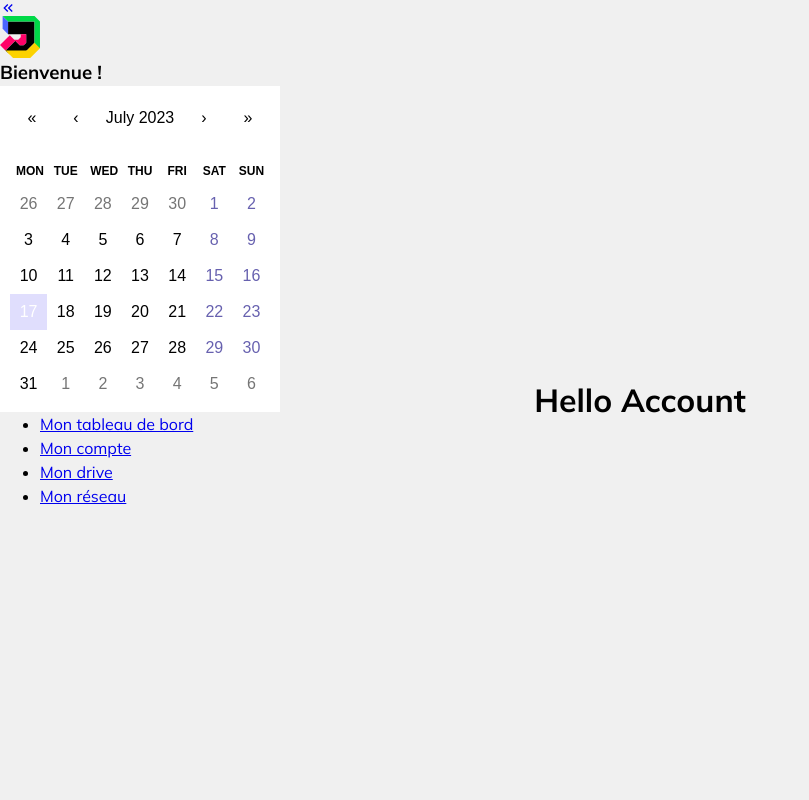
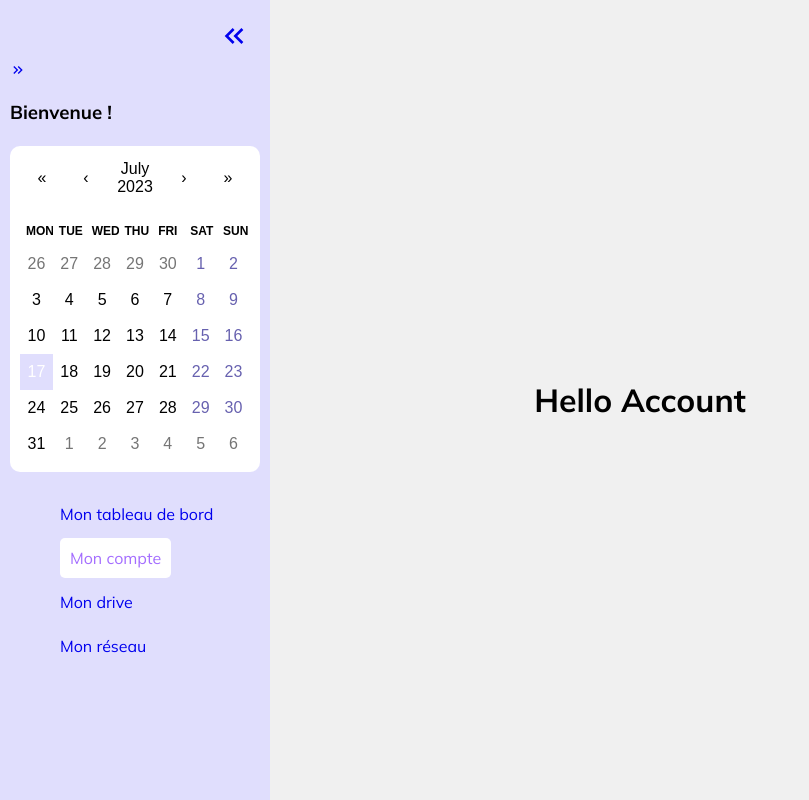
Before and after one commit to chrisberlant/jobmemo-front, a React (Vite) app: page /account in a window 1280 px wide. Shown: the whole page, without its empty margins (0-809 px from the left). Built offline with nearby package versions, Linux system fonts and the light colour scheme.

Commit message:
:construction: full Navbar but without collapse animation

```diff
--- a/src/components/Navbar/Navbar.scss
+++ b/src/components/Navbar/Navbar.scss
@@ -1,22 +1,40 @@
 @use '../../styles/variables' as v;
 
 .Navbar-container {
+	display: flex;
+	flex-direction: column;
   position: fixed;
   left: 0;
   top: 0;
+	padding: 10px;
+	background-color: #e0defd;
+	height: 100vh;
 
-  .logo {
-    width: 40px;
-  }
+	.Navbar {
+		display: flex;
+		justify-content: flex-end;;
+		.Menu-icons{
+			font-size: 2rem;
+			margin: 10px;
+		}
+
+  	.logo {
+    	width: 40px;
+  	}
+}
 
   .Calendar-container {
+
+		margin: 20px 0 20px 0;
+
     .react-calendar {
-      width: 350px;
-      max-width: 80%;
+      width: 250px;
+      max-width: 100%;
       background: white;
       font-family: Arial, Helvetica, sans-serif;
       line-height: 1.125em;
       padding: 10px;
+			border-radius: 10px;
     }
 
     .react-calendar--doubleView {
@@ -151,11 +169,34 @@
 
     .react-calendar__tile--active:enabled:hover,
     .react-calendar__tile--active:enabled:focus {
-      background: #1087ff;
+      background: #6761af;
     }
 
     .react-calendar--selectRange .react-calendar__tile--hover {
       background-color: #e6e6e6;
     }
   }
+
+	.Nav-menu {
+
+		.Hello-text{
+			margin: 20px 0 20px 0;
+		}
+
+		&__items {
+			list-style: none;
+			padding: 10px;
+
+			a {
+				text-decoration: none;
+				transition: 250ms;
+			}
+
+			a:hover {
+				background: white;
+				padding: 10px;
+				border-radius: 5px;
+			}
+		}
+	}
 }
--- a/src/components/Navbar/Navbar.tsx
+++ b/src/components/Navbar/Navbar.tsx
@@ -3,52 +3,89 @@ import { NavLink } from 'react-router-dom';
 import * as MaIcons from 'react-icons/md';
 import Calendar from 'react-calendar';
 import { useAppSelector } from '../hook/redux';
-import logo from '../../assets/images/logo.svg';
 import './Navbar.scss';
 
 function Navbar() {
   const user = useAppSelector((state) => state.user.firstName);
+  // Show/Hide Menu
   const [sideMenu, setSideMenu] = useState(false);
   const showsideMenu = () => {
     setSideMenu(!sideMenu);
     // console.log(sideMenu);
   };
+  //
+  // React Calendar
   const [date, setDate] = useState(new Date());
   const onchange = () => {
     setDate(date);
   };
+  //
 
   return (
     <div className="Navbar-container">
       <div className="Navbar">
-        <NavLink to="#" className="Menu-arrow">
+        <NavLink to="#" className="Menu-icons">
           <MaIcons.MdKeyboardDoubleArrowLeft onClick={showsideMenu} />
         </NavLink>
-        <img className="logo" src={logo} alt="logo" />
       </div>
       <nav className={sideMenu ? 'Nav-menu active' : 'Nav-menu'}>
+        <NavLink to="#" className="Menu-icons">
+          <MaIcons.MdKeyboardDoubleArrowRight />
+        </NavLink>
         <h3 className="Hello-text">Bienvenue {user} !</h3>
         <div className="Calendar-container">
           <Calendar onChange={onchange} value={date} />
         </div>
-        <ul className="Nav-menu_list">
-          <li className="Nav-menu_items">
-            <NavLink to="/dashboard">
+        <ul className="Nav-menu__list">
+          <li className="Nav-menu__items">
+            <NavLink
+              to="/dashboard"
+              style={({ isActive }) => ({
+                color: isActive ? '#a46eff' : '',
+                background: isActive ? '#fff' : '',
+                borderRadius: isActive ? '5px' : '',
+                padding: isActive ? '10px' : '',
+              })}
+            >
               <span>Mon tableau de bord</span>
             </NavLink>
           </li>
-          <li className="Nav-menu_items">
-            <NavLink to="/account">
+          <li className="Nav-menu__items">
+            <NavLink
+              to="/account"
+              style={({ isActive }) => ({
+                color: isActive ? '#a46eff' : '',
+                background: isActive ? '#fff' : '',
+                borderRadius: isActive ? '5px' : '',
+                padding: isActive ? '10px' : '',
+              })}
+            >
               <span>Mon compte</span>
             </NavLink>
           </li>
-          <li className="Nav-menu_items">
-            <NavLink to="/docs">
+          <li className="Nav-menu__items">
+            <NavLink
+              to="/docs"
+              style={({ isActive }) => ({
+                color: isActive ? '#a46eff' : '',
+                background: isActive ? '#fff' : '',
+                borderRadius: isActive ? '5px' : '',
+                padding: isActive ? '10px' : '',
+              })}
+            >
               <span>Mon drive</span>
             </NavLink>
           </li>
-          <li className="Nav-menu_items">
-            <NavLink to="/contacts">
+          <li className="Nav-menu__items">
+            <NavLink
+              to="/contacts"
+              style={({ isActive }) => ({
+                color: isActive ? '#a46eff' : '',
+                background: isActive ? '#fff' : '',
+                borderRadius: isActive ? '5px' : '',
+                padding: isActive ? '10px' : '',
+              })}
+            >
               <span>Mon réseau</span>
             </NavLink>
           </li>
```
